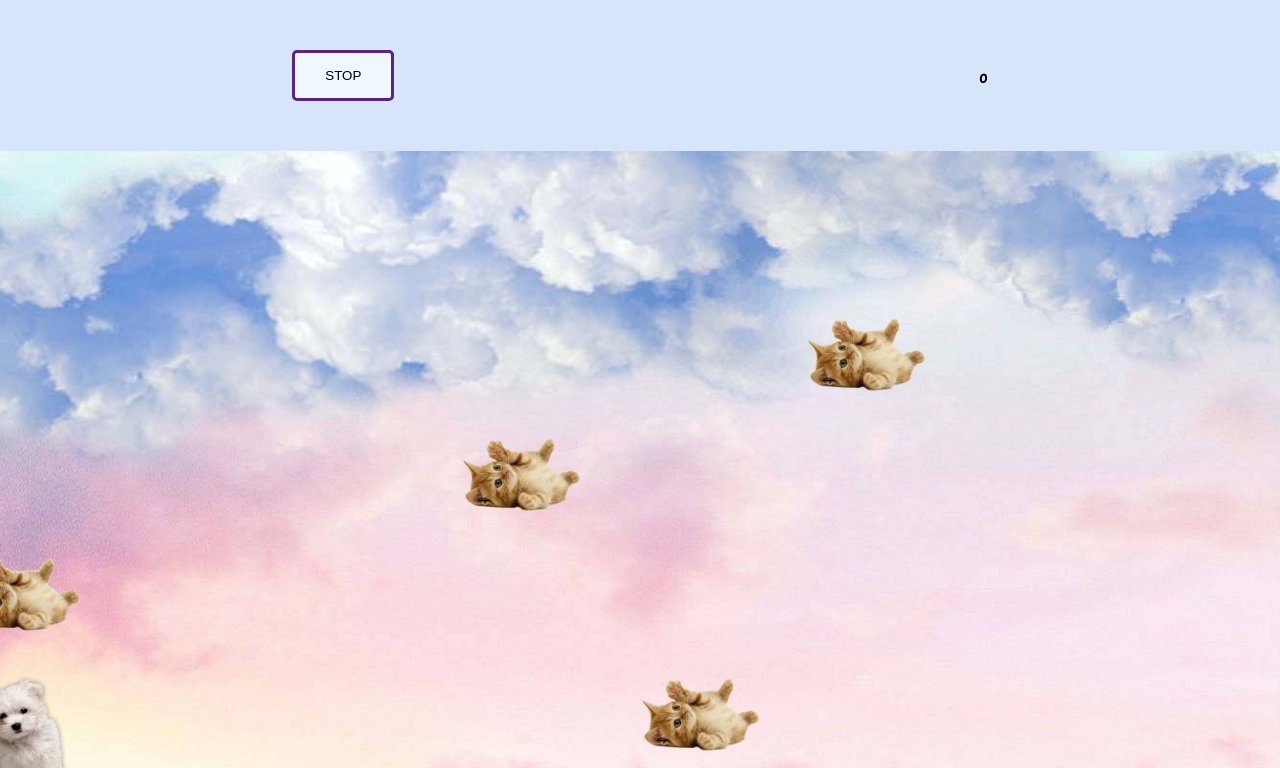
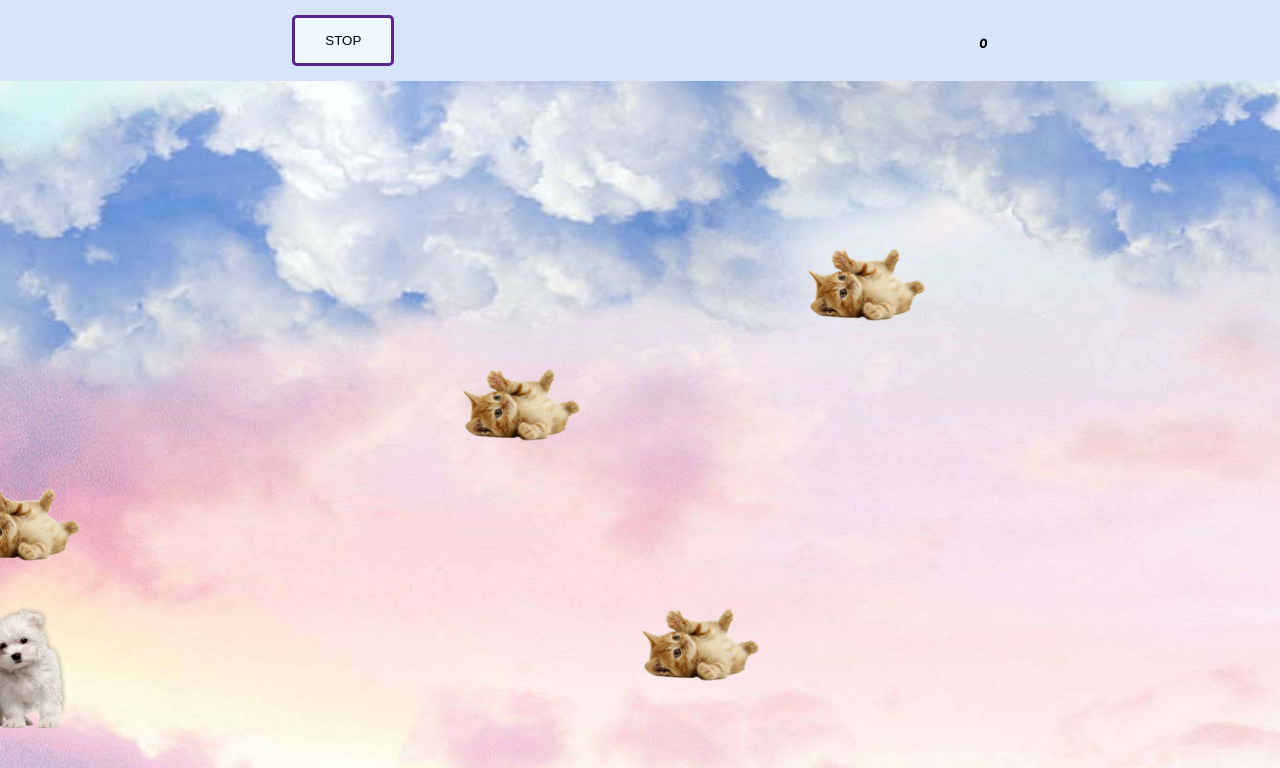
Before and after one commit to Janittto/cats-or-dogs, a plain HTML site: page index.html in a window 1280 px wide. Both pictures are taken after a click on the button "START". Shown: the top 768 px of the page. Drawn offline with Linux system fonts and the light colour scheme.

Commit message:
css update

```diff
--- a/scripts/script.js
+++ b/scripts/script.js
@@ -3,9 +3,11 @@ const homePage = document.getElementById("home-page");
 const btnStart = document.querySelectorAll(".load-new-game");
 const btnStop = document.getElementById("stop-button");
 const nav = document.querySelector(".navigation");
+const canvasBlock = document.querySelector("#game-board");
 //btnAgain = document.getElementById("start-again");
 
 let game = null;
+canvasBlock.style.display = "none";
 
 btnStart.forEach((element) => {
   console.log(element);
--- a/styles/style.css
+++ b/styles/style.css
@@ -46,7 +46,7 @@ body {
     width: 100%;
     display: flex;
     align-items: center;
-    padding: 50px 0;
+    padding: 15px 0;
 }
 
 img {
```
